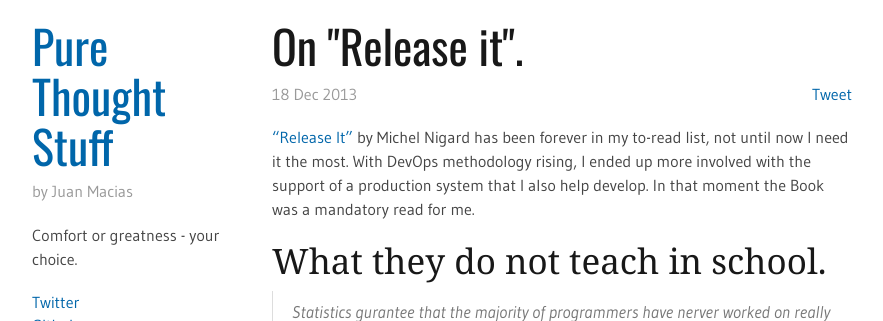
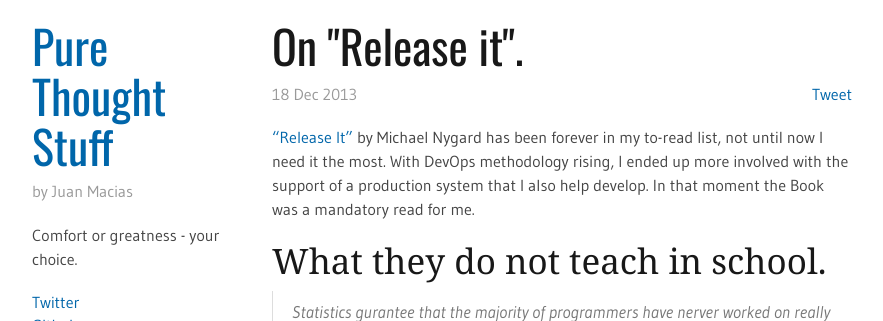
Before and after one commit to jmacias/jmacias.github.com, a Jekyll site: the page built from _posts/2013-12-18-Release-it.md, in a window 1280 px wide and 900 px high. Shown: the top 321 px of the window, without its empty margins (138-1021 px from the left). Built offline with Jekyll 4.4.1, drawn with Linux system fonts in a browser that asks for light colours; Markdown is read by kramdown in place of the engine named in the settings; comment, search, counter and statistics services are not loaded.

Commit message:
Fix Name of Michael

```diff
--- a/_posts/2013-12-18-Release-it.md
+++ b/_posts/2013-12-18-Release-it.md
@@ -4,7 +4,7 @@ title: On "Release it".
 published: true
 ---
 
-["Release It"][Release-it] by Michel Nigard has been forever in my to-read list, not until now I need it the most. With DevOps methodology rising, I ended up more involved
+["Release It"][Release-it] by Michael Nygard has been forever in my to-read list, not until now I need it the most. With DevOps methodology rising, I ended up more involved
  with the support of a production system that I also help develop. In that moment the Book was a mandatory read for me.
 
 ## What they do not teach in school.
```
